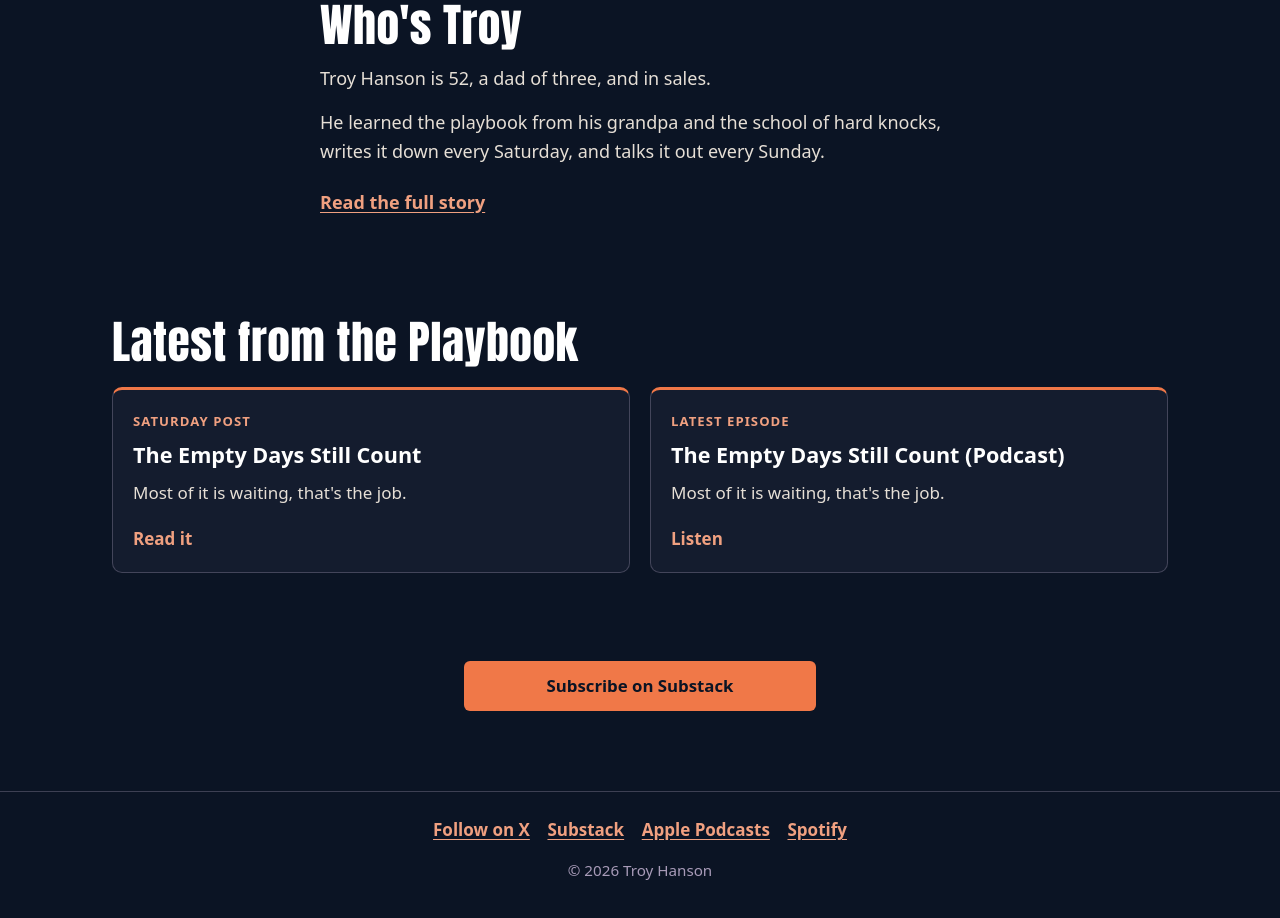
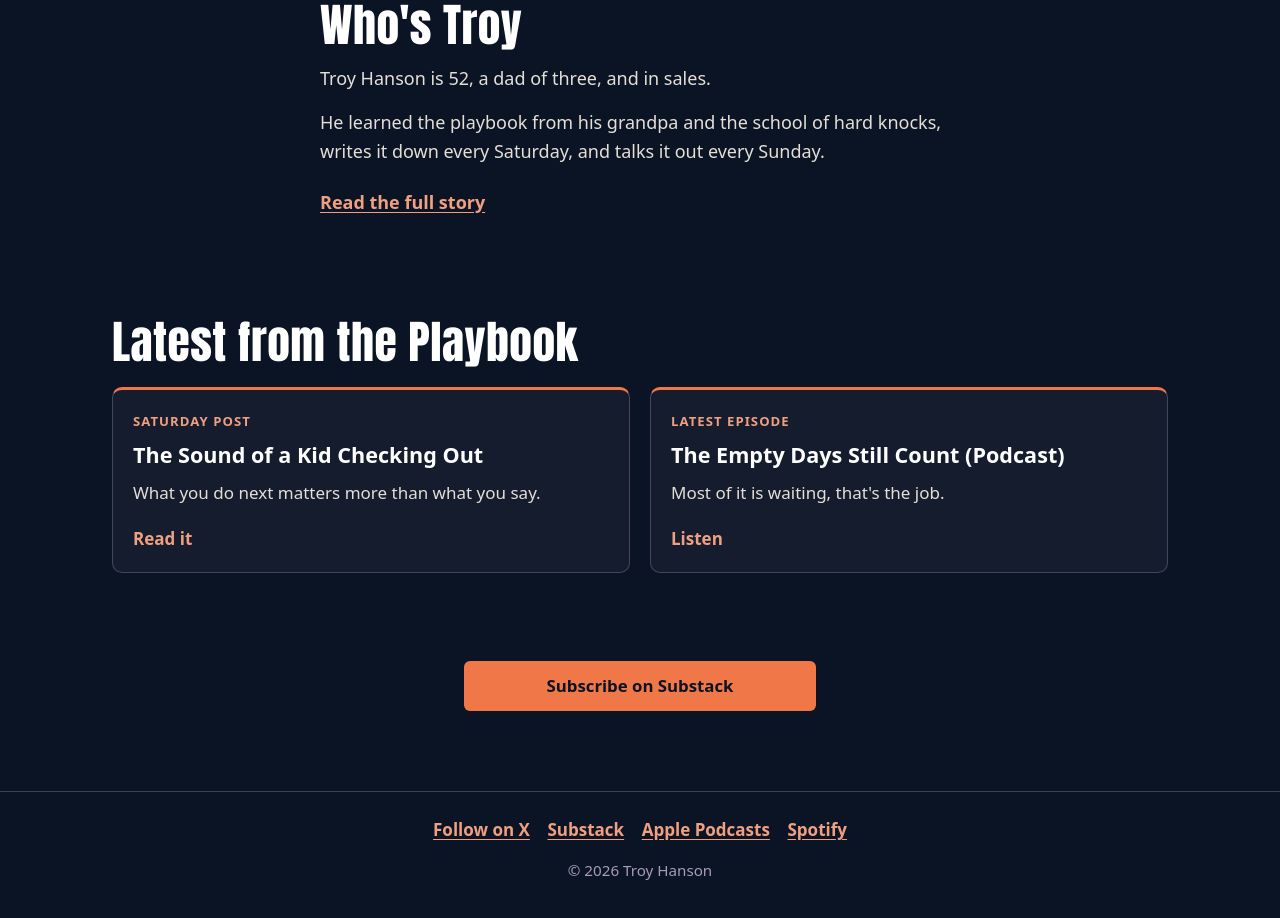
Before and after one commit to trshanson/my-first-cloudflare-site, a plain HTML site: page index.html in a window 1280 px wide. Shown: the part 824-1742 px from the top of the page. Drawn offline with Linux system fonts and the light colour scheme.

Commit message:
Point the Saturday card at The Sound of a Kid Checking Out. (#23)
Keep the latest episode card and the podcast page as they are.

Co-authored-by: Cursor Agent <cursoragent@cursor.com>
Co-authored-by: trshanson <trshanson@users.noreply.github.com>

```diff
--- a/index.html
+++ b/index.html
@@ -89,11 +89,11 @@
       <div class="wrap">
         <h2 id="latest-heading">Latest from the Playbook</h2>
         <div class="cards">
-          <a class="card" href="https://theprovidersplaybook.substack.com/p/the-empty-days-still-count?utm_source=website&amp;utm_medium=referral&amp;utm_campaign=home-saturday-post" rel="noopener" target="_blank">
+          <a class="card" href="https://theprovidersplaybook.substack.com/p/the-sound-of-a-kid-checking-out?utm_source=website&amp;utm_medium=referral&amp;utm_campaign=home-saturday-post" rel="noopener" target="_blank">
             <p class="kicker">Saturday post</p>
-            <h3>The Empty Days Still Count</h3>
+            <h3>The Sound of a Kid Checking Out</h3>
             <!-- Draft hook. Troy can swap this line. -->
-            <p>Most of it is waiting, that's the job.</p>
+            <p>What you do next matters more than what you say.</p>
             <span class="card-go">Read it</span>
           </a>
           <a class="card" href="https://theprovidersplaybook.substack.com/p/the-empty-days-still-count-podcast?utm_source=website&amp;utm_medium=referral&amp;utm_campaign=home-latest-episode" rel="noopener" target="_blank">
```
